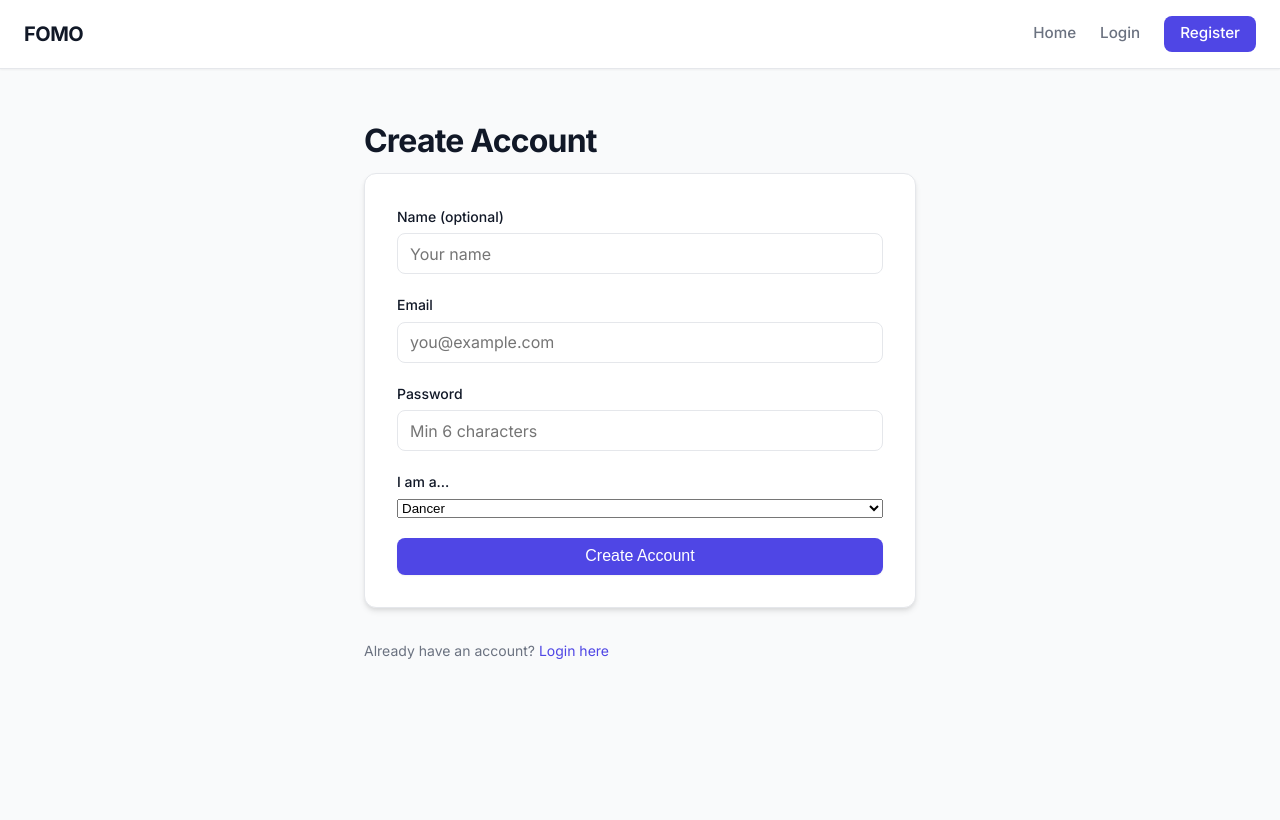
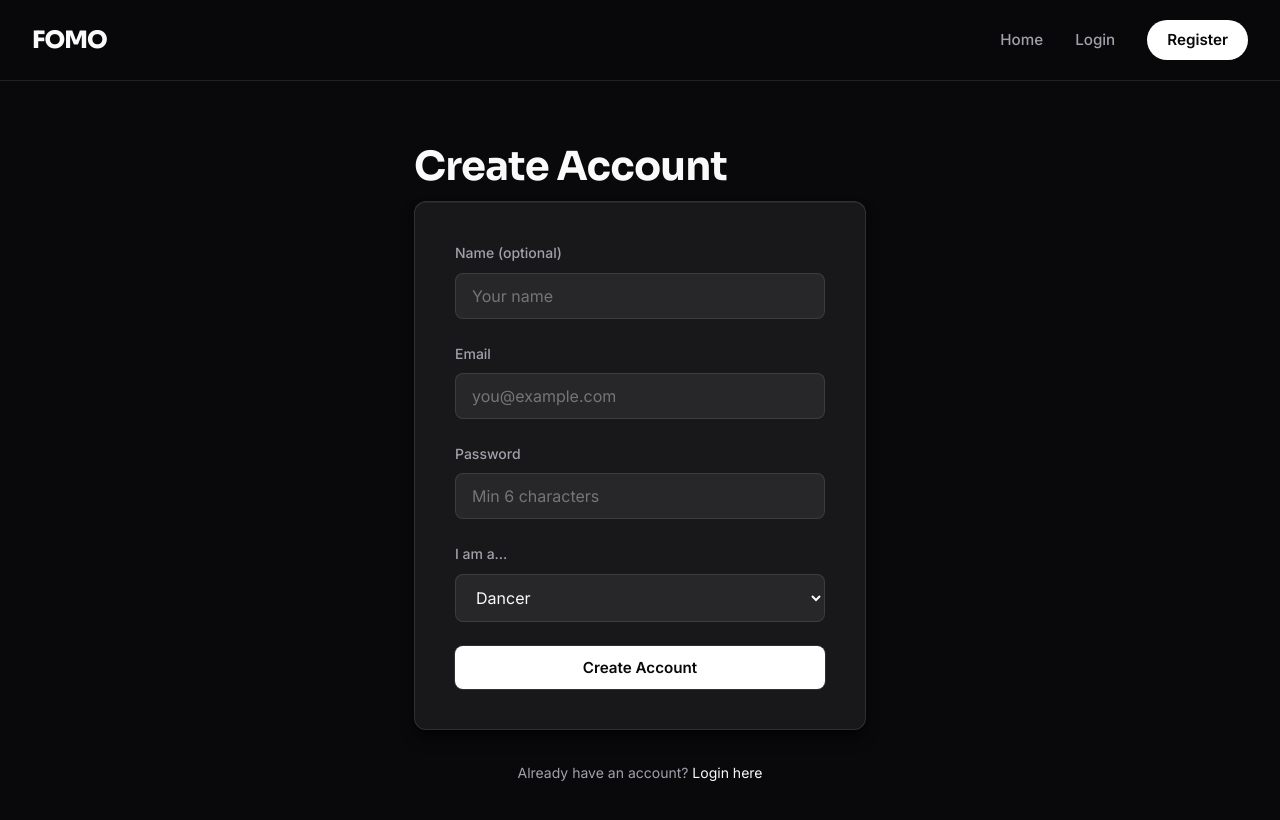
Before and after one commit to Stela-Stoimenova/FOMO-FearOfMissingOut, a React (Vite) app in the folder client/: page /register in a window 1280 px wide. Shown: the top 820 px of the page. Built offline with nearby package versions, Linux system fonts and the light colour scheme.

Commit message:
improved design

```diff
--- a/client/src/index.css
+++ b/client/src/index.css
@@ -1,37 +1,42 @@
-@import url('https://fonts.googleapis.com/css2?family=Inter:wght@400;500;600;700&display=swap');
+@import url('https://fonts.googleapis.com/css2?family=Inter:wght@400;500;600;700&family=Sora:wght@400;600;700;800&display=swap');
 
 :root {
-  /* Colors */
-  --bg-body: #f9fafb;
-  --bg-card: #ffffff;
-  --bg-input: #ffffff;
-  --bg-hover: #f3f4f6;
+  /* Premium Dark Palette */
+  --bg-body: #09090b;
+  /* deep zinc/obsidian */
+  --bg-card: #18181b;
+  /* slightly lighter zinc */
+  --bg-input: #27272a;
+  --bg-hover: #27272a;
 
-  --text-main: #111827;
-  --text-muted: #6b7280;
+  --text-main: #fafafa;
+  --text-muted: #a1a1aa;
 
-  --primary: #4f46e5;
-  --primary-hover: #4338ca;
-  --primary-light: #e0e7ff;
+  /* Primary Accent: Crisp White for high contrast luxury */
+  --primary: #ffffff;
+  --primary-hover: #e4e4e7;
+  --primary-invert: #09090b;
 
   --danger: #ef4444;
-  --danger-light: #fee2e2;
+  --danger-light: rgba(239, 68, 68, 0.15);
   --success: #10b981;
   --warning: #f59e0b;
 
-  --border-light: #e5e7eb;
-  --border-focus: #4f46e5;
+  --border-light: rgba(255, 255, 255, 0.1);
+  --border-focus: rgba(255, 255, 255, 0.3);
 
   /* Geometry & Shadows */
   --radius-sm: 6px;
   --radius-md: 8px;
   --radius-lg: 12px;
 
-  --shadow-sm: 0 1px 2px 0 rgba(0, 0, 0, 0.05);
-  --shadow-md: 0 4px 6px -1px rgba(0, 0, 0, 0.1), 0 2px 4px -1px rgba(0, 0, 0, 0.06);
-  --shadow-lg: 0 10px 15px -3px rgba(0, 0, 0, 0.1), 0 4px 6px -2px rgba(0, 0, 0, 0.05);
+  --shadow-sm: inset 0 1px 0 rgba(255, 255, 255, 0.05), 0 1px 2px 0 rgba(0, 0, 0, 0.5);
+  --shadow-md: inset 0 1px 0 rgba(255, 255, 255, 0.05), 0 4px 6px -1px rgba(0, 0, 0, 0.5), 0 2px 4px -1px rgba(0, 0, 0, 0.5);
+  --shadow-lg: inset 0 1px 0 rgba(255, 255, 255, 0.05), 0 10px 15px -3px rgba(0, 0, 0, 0.5), 0 4px 6px -2px rgba(0, 0, 0, 0.5);
 
+  /* Typography */
   --font-sans: 'Inter', system-ui, -apple-system, sans-serif;
+  --font-display: 'Sora', 'Inter', system-ui, sans-serif;
 }
 
 * {
@@ -44,57 +49,69 @@ body {
   font-family: var(--font-sans);
   background-color: var(--bg-body);
   color: var(--text-main);
-  line-height: 1.5;
+  line-height: 1.6;
   -webkit-font-smoothing: antialiased;
+  -moz-osx-font-smoothing: grayscale;
 }
 
 a {
-  color: var(--primary);
+  color: var(--text-main);
   text-decoration: none;
-  transition: color 0.15s ease;
+  transition: opacity 0.2s ease;
 }
 
 a:hover {
-  text-decoration: underline;
+  opacity: 0.8;
 }
 
 /* ─── Typography ───────────────────────────────────────────────────────── */
+h1,
+h2,
+h3,
+h4,
+h5,
+h6 {
+  font-family: var(--font-display);
+  color: var(--text-main);
+  letter-spacing: -0.02em;
+}
+
 h1 {
-  font-size: 2rem;
+  font-size: 2.5rem;
   font-weight: 700;
-  letter-spacing: -0.025em;
-  margin-bottom: 0.5rem;
-  color: var(--text-main);
+  line-height: 1.1;
+  margin-bottom: 0.75rem;
 }
 
 h2 {
-  font-size: 1.5rem;
+  font-size: 1.75rem;
   font-weight: 600;
-  letter-spacing: -0.025em;
   margin-bottom: 1rem;
 }
 
 h3 {
-  font-size: 1.125rem;
+  font-size: 1.25rem;
   font-weight: 600;
-  margin-bottom: 0.25rem;
+  margin-bottom: 0.5rem;
 }
 
 .subtitle {
   color: var(--text-muted);
   font-size: 1.125rem;
-  margin-bottom: 2rem;
+  margin-bottom: 2.5rem;
+  font-weight: 400;
+  max-width: 600px;
 }
 
 /* ─── Layout ───────────────────────────────────────────────────────────── */
 .page {
-  max-width: 1100px;
+  max-width: 1200px;
   margin: 0 auto;
-  padding: 3rem 1.5rem;
+  padding: 4rem 1.5rem;
 }
 
 .page-narrow {
-  max-width: 600px;
+  max-width: 500px;
 }
 
 /* ─── Navbar ───────────────────────────────────────────────────────────── */
@@ -102,166 +119,189 @@ h3 {
   display: flex;
   justify-content: space-between;
   align-items: center;
-  padding: 1rem 1.5rem;
-  background-color: var(--bg-card);
+  padding: 1.25rem 2rem;
+  background-color: rgba(9, 9, 11, 0.85);
+  /* Translucent obsidian */
+  backdrop-filter: blur(12px);
   border-bottom: 1px solid var(--border-light);
-  box-shadow: var(--shadow-sm);
   position: sticky;
   top: 0;
   z-index: 100;
 }
 
 .navbar-brand {
-  font-size: 1.25rem;
-  font-weight: 700;
-  letter-spacing: -0.025em;
+  font-family: var(--font-display);
+  font-size: 1.5rem;
+  font-weight: 800;
+  letter-spacing: -0.04em;
   color: var(--text-main);
 }
 
 .navbar-brand:hover {
-  text-decoration: none;
+  opacity: 1;
+  /* Brand shouldn't fade much on hover */
 }
 
 .navbar-links {
   display: flex;
   align-items: center;
-  gap: 1.5rem;
+  gap: 2rem;
 }
 
 .navbar-links a {
   color: var(--text-muted);
   font-size: 0.95rem;
   font-weight: 500;
+  transition: color 0.2s ease;
 }
 
 .navbar-links a:hover,
 .navbar-links a.active {
   color: var(--text-main);
-  text-decoration: none;
 }
 
 .navbar-user {
   display: flex;
   align-items: center;
-  gap: 0.75rem;
+  gap: 1rem;
   font-size: 0.875rem;
-  color: var(--text-muted);
-  padding-left: 1rem;
+  color: var(--text-main);
+  padding-left: 1.25rem;
   border-left: 1px solid var(--border-light);
 }
 
 .role-badge {
-  background-color: var(--primary-light);
-  color: var(--primary);
-  font-size: 0.75rem;
+  background-color: var(--bg-input);
+  color: var(--text-muted);
+  font-size: 0.7rem;
   font-weight: 600;
-  padding: 0.15rem 0.5rem;
+  padding: 0.2rem 0.6rem;
   border-radius: 999px;
   text-transform: uppercase;
   letter-spacing: 0.05em;
+  border: 1px solid var(--border-light);
 }
 
 .navbar-logout {
   background: none;
   border: none;
-  color: var(--danger);
+  color: var(--text-muted);
   font-size: 0.95rem;
   font-weight: 500;
   cursor: pointer;
   padding: 0;
   font-family: var(--font-sans);
+  transition: color 0.2s;
 }
 
 .navbar-logout:hover {
-  text-decoration: underline;
+  color: var(--danger);
 }
 
 .navbar-register {
   background-color: var(--primary);
-  color: #ffffff !important;
-  padding: 0.4rem 1rem;
-  border-radius: var(--radius-md);
-  transition: background-color 0.2s;
+  color: var(--primary-invert) !important;
+  padding: 0.5rem 1.25rem;
+  border-radius: 999px;
+  /* Pill shape for premium feel */
+  font-weight: 600 !important;
+  transition: transform 0.2s ease, background-color 0.2s;
 }
 
 .navbar-register:hover {
   background-color: var(--primary-hover);
-  text-decoration: none !important;
+  transform: scale(1.02);
+  opacity: 1;
 }
 
 /* ─── Buttons ──────────────────────────────────────────────────────────── */
 .btn-primary {
-  display: inline-block;
+  display: inline-flex;
+  align-items: center;
+  justify-content: center;
   background-color: var(--primary);
-  color: #ffffff;
-  font-weight: 500;
-  font-size: 1rem;
-  padding: 0.6rem 1.25rem;
+  color: var(--primary-invert);
+  font-family: var(--font-sans);
+  font-weight: 600;
+  font-size: 0.95rem;
+  padding: 0.75rem 1.5rem;
   border: none;
   border-radius: var(--radius-md);
   cursor: pointer;
   text-align: center;
-  transition: background-color 0.2s, transform 0.1s;
-  box-shadow: var(--shadow-sm);
+  transition: all 0.2s ease;
+  box-shadow: 0 0 0 1px rgba(255, 255, 255, 0.1);
+  /* Crisp edge */
 }
 
 .btn-primary:hover:not(:disabled) {
   background-color: var(--primary-hover);
-  color: #ffffff;
-  text-decoration: none;
+  color: var(--primary-invert);
+  transform: translateY(-1px);
 }
 
 .btn-primary:active:not(:disabled) {
-  transform: translateY(1px);
+  transform: translateY(0);
 }
 
 .btn-primary:disabled,
 .btn-disabled {
-  background-color: var(--border-light) !important;
+  background-color: var(--bg-input) !important;
   color: var(--text-muted) !important;
   cursor: not-allowed;
   box-shadow: none;
+  opacity: 0.7;
 }
 
 /* ─── Forms ────────────────────────────────────────────────────────────── */
 .auth-form {
   background: var(--bg-card);
-  padding: 2rem;
+  padding: 2.5rem;
   border-radius: var(--radius-lg);
-  box-shadow: var(--shadow-md);
+  box-shadow: var(--shadow-lg);
   border: 1px solid var(--border-light);
   display: flex;
   flex-direction: column;
-  gap: 1.25rem;
+  gap: 1.5rem;
   margin-bottom: 2rem;
 }
 
 .auth-form label {
   display: flex;
   flex-direction: column;
-  gap: 0.4rem;
+  gap: 0.5rem;
   font-size: 0.875rem;
   font-weight: 500;
-  color: var(--text-main);
+  color: var(--text-muted);
 }
 
 .auth-form input,
-.auth-form textarea {
+.auth-form textarea,
+.auth-form select {
   font-family: var(--font-sans);
   font-size: 1rem;
-  padding: 0.6rem 0.75rem;
+  padding: 0.75rem 1rem;
   background-color: var(--bg-input);
   border: 1px solid var(--border-light);
   border-radius: var(--radius-md);
   color: var(--text-main);
-  transition: border-color 0.2s, box-shadow 0.2s;
+  transition: border-color 0.2s ease, box-shadow 0.2s ease;
 }
 
 .auth-form input:focus,
-.auth-form textarea:focus {
+.auth-form textarea:focus,
+.auth-form select:focus {
   outline: none;
   border-color: var(--primary);
-  box-shadow: 0 0 0 3px var(--primary-light);
+  box-shadow: 0 0 0 1px var(--primary);
+  background-color: #2a2a2e;
+}
+
+/* Hide number arrows */
+.auth-form input[type="number"]::-webkit-outer-spin-button,
+.auth-form input[type="number"]::-webkit-inner-spin-button {
+  -webkit-appearance: none;
+  margin: 0;
 }
 
 .form-error {
@@ -272,36 +312,66 @@ h3 {
   font-size: 0.875rem;
   font-weight: 500;
   margin-bottom: 1.5rem;
-  border: 1px solid rgba(239, 68, 68, 0.2);
+  border: 1px solid rgba(239, 68, 68, 0.3);
 }
 
 .hint {
   font-size: 0.875rem;
   color: var(--text-muted);
+  text-align: center;
+}
+
+/* ─── Hero Section ───────────────────────────────────────────────────── */
+.hero {
+  text-align: center;
+  padding: 4rem 1rem 5rem;
+  max-width: 800px;
+  margin: 0 auto;
+}
+
+.hero h1 {
+  font-size: 3.5rem;
+  letter-spacing: -0.04em;
+  margin-bottom: 1.25rem;
+  background: linear-gradient(to right, #ffffff, #a1a1aa);
+  -webkit-background-clip: text;
+  background-clip: text;
+  -webkit-text-fill-color: transparent;
+}
+
+.hero p {
+  font-size: 1.25rem;
+  color: var(--text-muted);
+  line-height: 1.6;
 }
 
 /* ─── Search bar ─────────────────────────────────────────────────────── */
 .search-bar {
-  margin-bottom: 2rem;
+  margin-bottom: 3rem;
   position: relative;
+  max-width: 600px;
+  margin-left: auto;
+  margin-right: auto;
 }
 
 .search-bar input {
   width: 100%;
-  padding: 1rem 1.25rem;
+  padding: 1.25rem 1.75rem;
   font-size: 1.125rem;
   background-color: var(--bg-card);
   border: 1px solid var(--border-light);
-  border-radius: var(--radius-lg);
+  border-radius: 999px;
+  /* Pill shape */
   color: var(--text-main);
-  box-shadow: var(--shadow-sm);
-  transition: all 0.2s ease;
+  box-shadow: var(--shadow-md);
+  transition: all 0.3s ease;
 }
 
 .search-bar input:focus {
   outline: none;
-  border-color: var(--primary);
-  box-shadow: 0 0 0 4px var(--primary-light);
+  border-color: var(--border-focus);
+  box-shadow: 0 0 20px rgba(255, 255, 255, 0.05);
+  background-color: #1f1f22;
 }
 
 /* ─── State Messages ─────────────────────────────────────────────────── */
@@ -309,13 +379,13 @@ h3 {
   color: var(--text-muted);
   font-size: 1rem;
   text-align: center;
-  padding: 2rem;
+  padding: 3rem;
 }
 
 .state-error {
   background-color: var(--danger-light);
-  color: var(--danger);
-  padding: 1rem 1.5rem;
+  color: #f87171;
+  padding: 1.25rem 1.5rem;
   border-radius: var(--radius-md);
   margin-bottom: 2rem;
   border: 1px solid rgba(239, 68, 68, 0.2);
@@ -324,15 +394,18 @@ h3 {
 .results-count {
   font-size: 0.875rem;
   color: var(--text-muted);
-  margin-bottom: 1rem;
+  margin-bottom: 1.5rem;
+  text-transform: uppercase;
+  letter-spacing: 0.05em;
+  font-weight: 600;
 }
 
 /* ─── Event Grid & Cards ─────────────────────────────────────────────── */
 .event-grid,
 .ticket-list {
   display: grid;
-  grid-template-columns: repeat(auto-fill, minmax(280px, 1fr));
-  gap: 1.5rem;
+  grid-template-columns: repeat(auto-fill, minmax(300px, 1fr));
+  gap: 2rem;
 }
 
 .event-card,
@@ -341,40 +414,60 @@ h3 {
   border: 1px solid var(--border-light);
   border-radius: var(--radius-lg);
   overflow: hidden;
-  transition: transform 0.2s, box-shadow 0.2s;
+  transition: transform 0.3s cubic-bezier(0.4, 0, 0.2, 1), box-shadow 0.3s ease, border-color 0.3s ease;
   display: flex;
   flex-direction: column;
-  box-shadow: var(--shadow-sm);
   color: var(--text-main);
+  box-shadow: var(--shadow-md);
 }
 
 .event-card:hover {
-  transform: translateY(-4px);
-  box-shadow: var(--shadow-md);
-  border-color: #d1d5db;
-  text-decoration: none;
+  transform: translateY(-5px);
+  box-shadow: var(--shadow-lg);
+  border-color: rgba(255, 255, 255, 0.2);
 }
 
 .event-card-img {
-  height: 140px;
-  background: var(--bg-hover);
+  height: 160px;
+  background: linear-gradient(135deg, #18181b 0%, #27272a 100%);
   display: flex;
   align-items: center;
   justify-content: center;
   border-bottom: 1px solid var(--border-light);
+  position: relative;
+  overflow: hidden;
+}
+
+/* Subtle pattern for the image placeholder */
+.event-card-img::after {
+  content: '';
+  position: absolute;
+  top: 0;
+  left: 0;
+  right: 0;
+  bottom: 0;
+  background-image: radial-gradient(rgba(255, 255, 255, 0.05) 1px, transparent 1px);
+  background-size: 10px 10px;
+  opacity: 0.5;
 }
 
 .event-card-body {
-  padding: 1.25rem;
+  padding: 1.5rem;
   display: flex;
   flex-direction: column;
   flex-grow: 1;
 }
 
+.event-card-body h3 {
+  font-size: 1.125rem;
+  margin-bottom: 0.5rem;
+  line-height: 1.3;
+}
+
 .event-card-detail {
   font-size: 0.875rem;
   color: var(--text-muted);
-  margin-bottom: 1rem;
+  margin-bottom: 1.5rem;
   flex-grow: 1;
 }
 
@@ -383,29 +476,40 @@ h3 {
   justify-content: space-between;
   align-items: center;
   margin-top: auto;
-  padding-top: 1rem;
-  border-top: 1px solid var(--border-light);
+  padding-top: 1.25rem;
+  border-top: 1px solid rgba(255, 255, 255, 0.05);
+  /* Very subtle divider */
 }
 
 .event-price {
+  font-family: var(--font-display);
   font-weight: 600;
   color: var(--text-main);
-  font-size: 1rem;
+  font-size: 1.125rem;
 }
 
 .event-card-cta {
+  color: var(--text-muted);
+  font-weight: 500;
+  font-size: 0.875rem;
+  transition: color 0.2s ease;
+}
+
+.event-card:hover .event-card-cta {
   color: var(--primary);
-  font-weight: 600;
-  font-size: 0.875rem;
 }
 
 /* ─── Event detail page ──────────────────────────────────────────────── */
 .back-link {
-  display: inline-block;
-  margin-bottom: 1.5rem;
+  display: inline-flex;
+  align-items: center;
+  margin-bottom: 2rem;
   color: var(--text-muted);
   font-size: 0.875rem;
   font-weight: 500;
+  transition: color 0.2s ease;
+  text-transform: uppercase;
+  letter-spacing: 0.05em;
 }
 
 .back-link:hover {
@@ -416,37 +520,39 @@ h3 {
   background: var(--bg-card);
   border: 1px solid var(--border-light);
   border-radius: var(--radius-lg);
-  padding: 2.5rem;
-  box-shadow: var(--shadow-md);
+  padding: 3rem;
+  box-shadow: var(--shadow-lg);
 }
 
 .detail-card h1 {
+  font-size: 2.5rem;
   margin-bottom: 1rem;
 }
 
 .detail-description {
   font-size: 1.125rem;
-  line-height: 1.7;
+  line-height: 1.8;
   color: var(--text-muted);
-  margin-bottom: 2rem;
-  padding-bottom: 2rem;
+  margin-bottom: 2.5rem;
+  padding-bottom: 2.5rem;
   border-bottom: 1px solid var(--border-light);
 }
 
 .detail-grid {
   display: grid;
   grid-template-columns: 1fr 1fr;
-  gap: 1.5rem;
-  margin-bottom: 2.5rem;
+  gap: 2rem;
+  margin-bottom: 3rem;
 }
 
 .detail-item {
-  background: var(--bg-hover);
-  padding: 1rem;
+  background: var(--bg-input);
+  padding: 1.25rem;
   border-radius: var(--radius-md);
-  font-size: 0.95rem;
+  font-size: 1rem;
   color: var(--text-main);
-  border: 1px solid var(--border-light);
+  border: 1px solid rgba(255, 255, 255, 0.03);
+  box-shadow: var(--shadow-sm);
 }
 
 .detail-item strong {
@@ -455,8 +561,8 @@ h3 {
   display: block;
   font-size: 0.75rem;
   text-transform: uppercase;
-  letter-spacing: 0.05em;
-  margin-bottom: 0.25rem;
+  letter-spacing: 0.1em;
+  margin-bottom: 0.5rem;
 }
 
 /* Dynamic Pricing */
@@ -466,79 +572,99 @@ h3 {
 }
 
 .surge-badge {
-  background: #fef3c7;
-  color: #b45309;
+  background: rgba(245, 158, 11, 0.15);
+  color: #fbbf24;
   font-size: 0.75rem;
-  padding: 0.2rem 0.5rem;
+  padding: 0.25rem 0.6rem;
   border-radius: var(--radius-sm);
-  margin-left: 0.5rem;
+  margin-left: 0.75rem;
   font-weight: 600;
+  border: 1px solid rgba(245, 158, 11, 0.3);
 }
 
 /* ─── Dashboard Actions ──────────────────────────────────────────────── */
 .dashboard-info {
   background: var(--bg-card);
-  padding: 1.5rem;
+  padding: 2rem;
   border-radius: var(--radius-md);
   border: 1px solid var(--border-light);
-  margin-bottom: 2rem;
-  box-shadow: var(--shadow-sm);
+  margin-bottom: 3rem;
+  box-shadow: var(--shadow-md);
 }
 
 .dashboard-info p {
   margin-bottom: 0.5rem;
-  font-size: 0.95rem;
+  font-size: 1rem;
+  color: var(--text-muted);
+}
+
+.dashboard-info strong {
+  color: var(--text-main);
 }
 
 .dashboard-actions {
   display: grid;
-  grid-template-columns: repeat(auto-fit, minmax(200px, 1fr));
-  gap: 1rem;
+  grid-template-columns: repeat(auto-fit, minmax(240px, 1fr));
+  gap: 1.5rem;
 }
 
 .action-card {
   display: flex;
   align-items: center;
   justify-content: center;
-  background: var(--bg-card);
+  background: var(--bg-input);
   border: 1px solid var(--border-light);
-  padding: 2rem 1.5rem;
+  padding: 2.5rem 2rem;
   border-radius: var(--radius-lg);
+  font-family: var(--font-display);
   font-weight: 600;
-  font-size: 1.125rem;
+  font-size: 1.25rem;
   color: var(--text-main);
-  transition: all 0.2s ease;
+  transition: all 0.3s ease;
   box-shadow: var(--shadow-sm);
   text-align: center;
 }
 
 .action-card:hover {
-  transform: translateY(-2px);
-  border-color: var(--primary);
-  color: var(--primary);
+  transform: translateY(-4px);
+  border-color: rgba(255, 255, 255, 0.2);
+  background-color: #2e2e33;
   box-shadow: var(--shadow-md);
-  text-decoration: none;
 }
 
 /* Section styling overrides for clean UI */
 .nearby-section {
   background: var(--bg-card) !important;
   border: 1px solid var(--border-light) !important;
-  box-shadow: var(--shadow-sm);
+  box-shadow: var(--shadow-md);
+  border-radius: var(--radius-lg) !important;
+  padding: 2rem !important;
 }
 
 .nearby-section h2,
 .popular-section h2 {
   color: var(--text-main) !important;
+  font-size: 1.25rem !important;
+  /* Slightly smaller section headers */
+  letter-spacing: 0.02em;
 }
 
 /* Responsive adjustments */
 @media (max-width: 768px) {
+  .hero h1 {
+    font-size: 2.5rem;
+  }
+
+  .page {
+    padding: 2rem 1rem;
+  }
+
   .detail-grid {
     grid-template-columns: 1fr;
   }
 
   .navbar {
+    padding: 1rem;
     flex-wrap: wrap;
     gap: 1rem;
   }
--- a/client/src/pages/DashboardPage.jsx
+++ b/client/src/pages/DashboardPage.jsx
@@ -18,7 +18,6 @@ export default function DashboardPage() {
             </div>
 
             <div className="dashboard-actions">
-                <div className="dashboard-actions">
                 {/* DANCER actions */}
                 {user.role === "DANCER" && (
                     <Link to="/my-tickets" className="action-card">
@@ -37,7 +36,6 @@ export default function DashboardPage() {
                     Browse Events
                 </Link>
             </div>
-            </div>
         </main>
     );
 }
--- a/client/src/pages/EventDetailPage.jsx
+++ b/client/src/pages/EventDetailPage.jsx
@@ -88,7 +88,7 @@ export default function EventDetailPage() {
         return (
             <main className="page page-narrow">
                 <div className="state-error">
-                    <p>⚠️ {error.message}</p>
+                    <p>{error.message}</p>
                     <p className="hint">Make sure the backend is running on <code>http://localhost:5000</code></p>
                 </div>
                 <Link to="/">← Back to events</Link>
@@ -106,10 +106,11 @@ export default function EventDetailPage() {
             {/* Back link */}
             <Link to="/" className="back-link">← All events</Link>
 
+            <div className="detail-card">
                 <h1>{event.title}</h1>
 
                 {event.description && (
-                <p className="subtitle">{event.description}</p>
+                    <p className="detail-description">{event.description}</p>
                 )}
 
                 {/* Details grid */}
@@ -173,6 +174,7 @@ export default function EventDetailPage() {
                         <Link to="/my-tickets">View your tickets →</Link>
                     </p>
                 )}
+            </div>
         </main>
     );
 }
```
Also changed, not shown: client/src/pages/HomePage.jsx (+10 -5 lines). Lines whose indentation alone changed are shown as unchanged.
